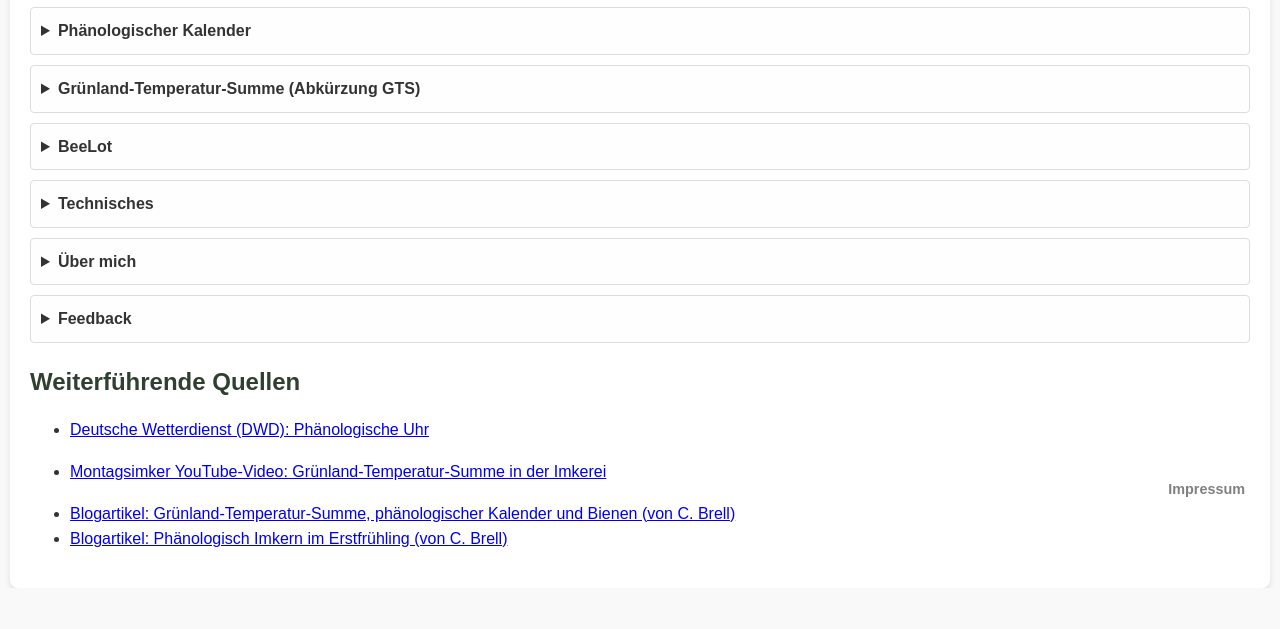
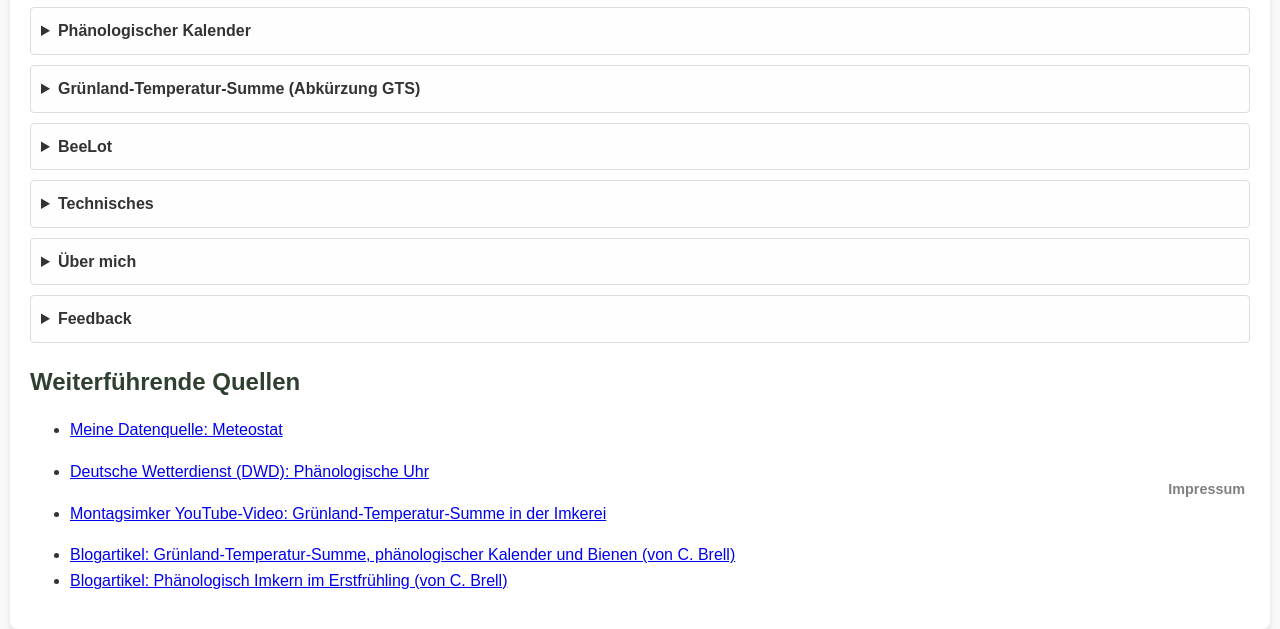
Before and after one commit to steinGit/beelot, a website: page components/faq.html in a window 1280 px wide. Shown: the part 279-908 px from the top of the page. Before the commit the page ends 867 px from the top, so only its background shows below. Drawn offline with Linux system fonts and the light colour scheme; files that its build step writes are made by us from their sources.

Commit message:
added: Meteostat

```diff
--- a/components/faq.html
+++ b/components/faq.html
@@ -328,7 +328,7 @@
         <details>
           <summary>Technisches</summary>
           <details>
-            <summary>Wie genau ist BeeLot?</summary>
+            <summary>Wie genau ist BeeLot (geographisch)?</summary>
             <p>
               Um Bandbreite zu sparen benutze ich einen Cache für die Temperaturdaten. Da runde ich auf 0.01°. Das führt zu etwa 700 m x 1100 m großen Kacheln.
             </p>
@@ -422,11 +422,20 @@
         <h1>Weiterführende Quellen</h1>
         <ul>
           <li>
+            <a href="https://meteostat.net/de/" target="_blank" rel="noopener noreferrer">
+              Meine Datenquelle: Meteostat
+            </a>
+          </li>
+        </ul>
+
+        <ul>
+          <li>
             <a href="https://www.dwd.de/DE/leistungen/phaeno_uhr/phaenouhr.html" target="_blank" rel="noopener noreferrer">
               Deutsche Wetterdienst (DWD): Phänologische Uhr
             </a>
           </li>
         </ul>
+
         <ul>
           <li>
             <a href="https://www.youtube.com/watch?v=3spi7qFOTJw&t=3867s" target="_blank" rel="noopener noreferrer">
```
